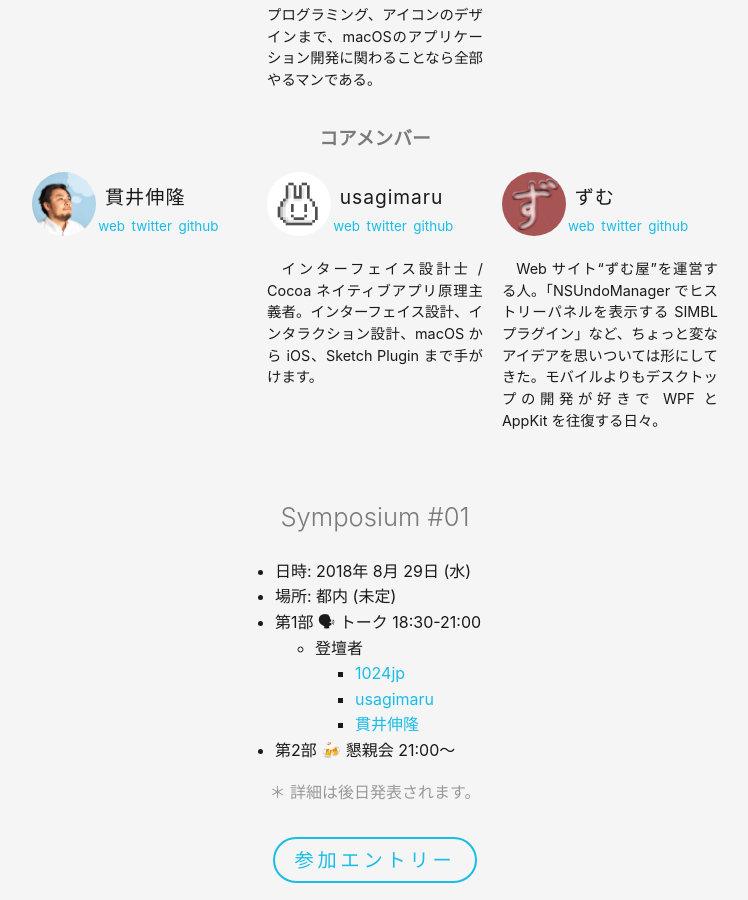
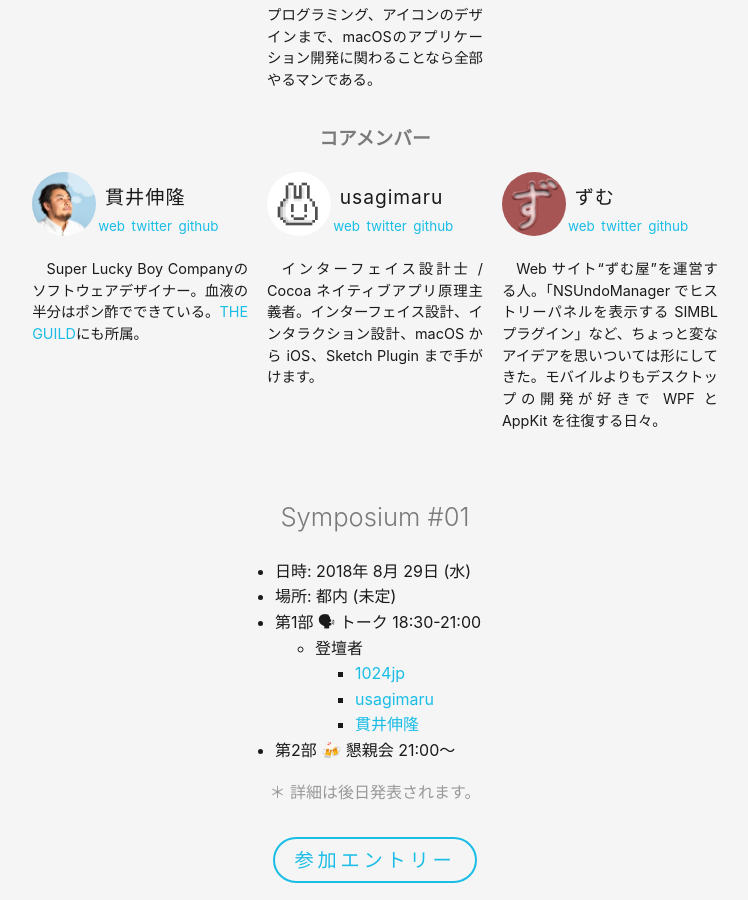
Before and after one commit to macOS-native/macos-native.github.io, a Jekyll site: the page built from index.md, in a window 1280 px wide and 900 px high, scrolled down 1395 px. Shown: the whole window, without its empty margins (265-1013 px from the left). Built offline with Jekyll 4.4.1, drawn with Linux system fonts in a browser that asks for light colours.

Commit message:
Add nobtka’s bio

```diff
--- a/_data/members.yml
+++ b/_data/members.yml
@@ -17,7 +17,7 @@ nobtaka:
   github: nobtaka
   twitter: nobtakaJP
   web: http://nobtaka.com
-  bio:
+  bio: Super Lucky Boy Companyのソフトウェアデザイナー。血液の半分はポン酢でできている。[THE GUILD](the guild デザイン)にも所属。
 
 zumuya:
   name: ずむ
```
